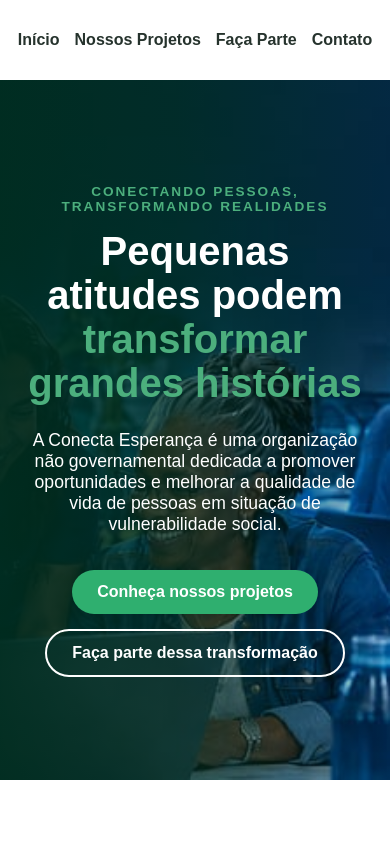
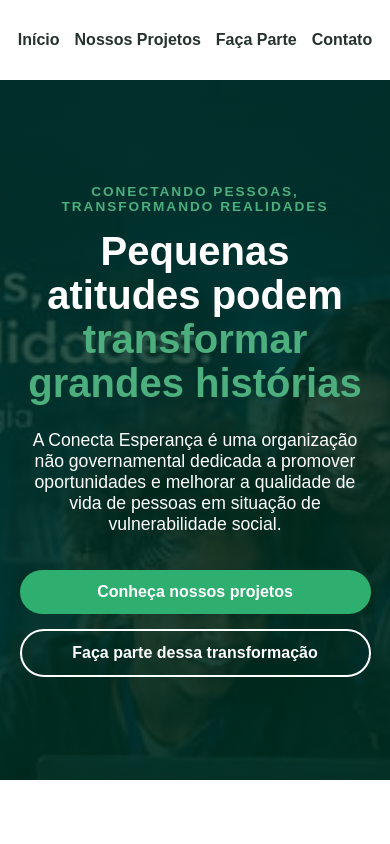
Before and after one commit to hebertmarcondes/conecta-esperanca, a plain HTML site: page index.html in a window 390 px wide. Shown: the top 844 px of the page. Drawn offline with Linux system fonts and the light colour scheme.

Commit message:
style: adiciona responsividade ao layout
Aprimora o banner e os controles para telas pequenas. Closes #2.

```diff
--- a/css/style.css
+++ b/css/style.css
@@ -380,7 +380,9 @@ ul {
 
 	.hero {
 		min-height: 700px;
-		background-position: 65% center;
+		background:
+			linear-gradient(rgba(0, 45, 31, 0.78), rgba(0, 45, 31, 0.9)),
+			url("../image/BannerCel.jpeg") center / cover;
 	}
 
 	.hero-conteudo {
@@ -393,6 +395,11 @@ ul {
 
 	.hero-botoes {
 		justify-content: center;
+	}
+
+	.hero-botoes .botao {
+		width: 100%;
+		text-align: center;
 	}
 
 
```
